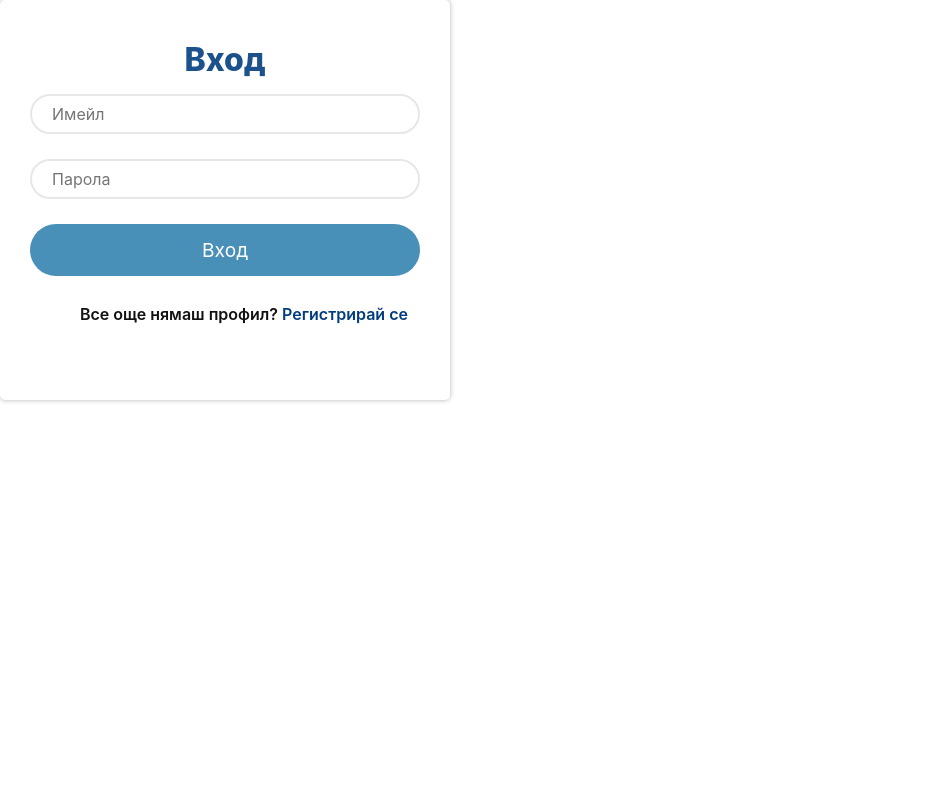
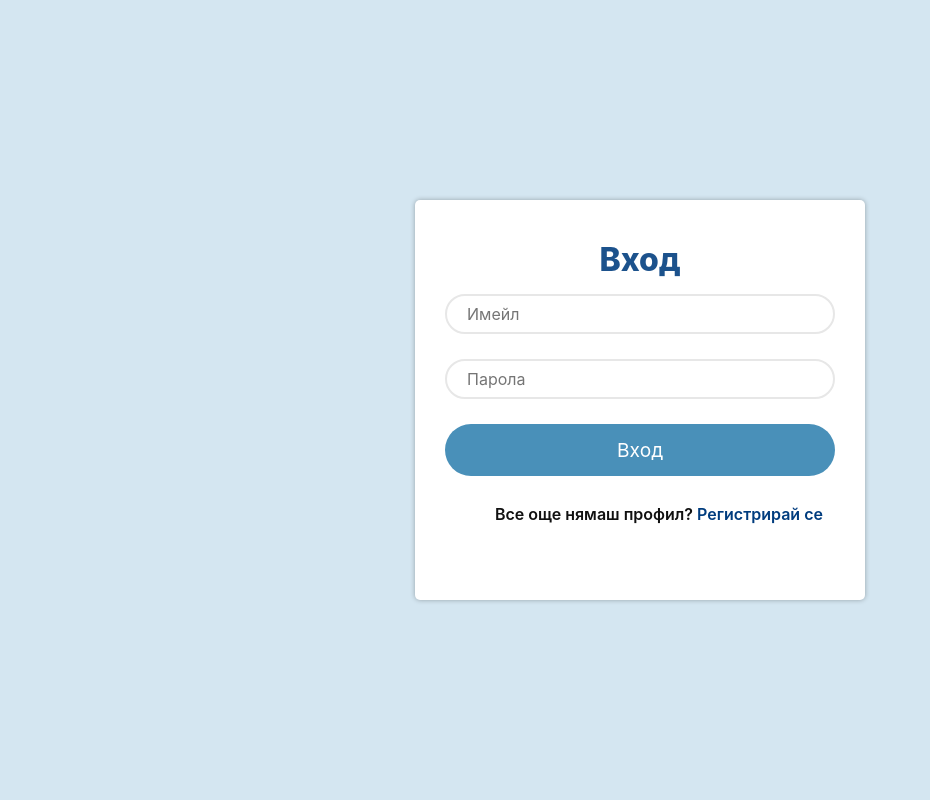
Before and after one commit to kirilrusev00/Invitations, a PHP site: page / in a window 1280 px wide. Shown: the whole page, without its empty margins (0-930 px from the left). Run offline with PHP 8.4, Linux system fonts and the light colour scheme; data that the repository does not hold is empty.

Commit message:
fix style

```diff
--- a/src/style.css
+++ b/src/style.css
@@ -8,13 +8,7 @@
 body {
     width: 100%;
     min-height: 100vh;
-<<<<<<< HEAD
-    /* background-image: linear-gradient(rgba(0,0,0,.5), rgba(0,0,0,.5)), url(bg.jpg); */
-    background-position: center;
-    background-size: cover;
-=======
     background-color:#d4e6f1;
->>>>>>> ad82b55bf896529ccef276337d267d0738c103e8
     display: flex;
     justify-content: center;
     align-items: center;
```
